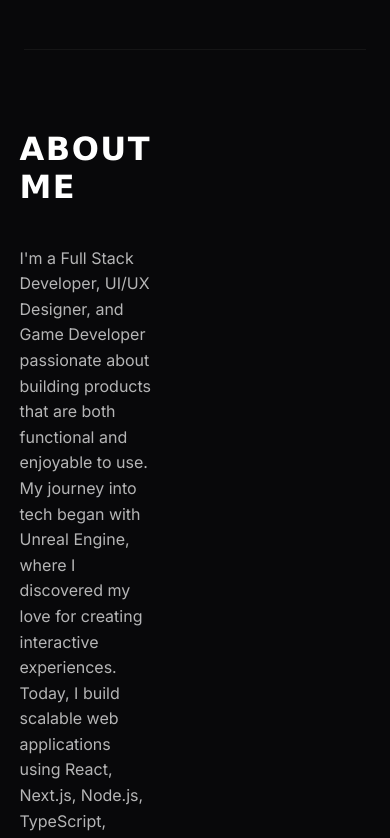
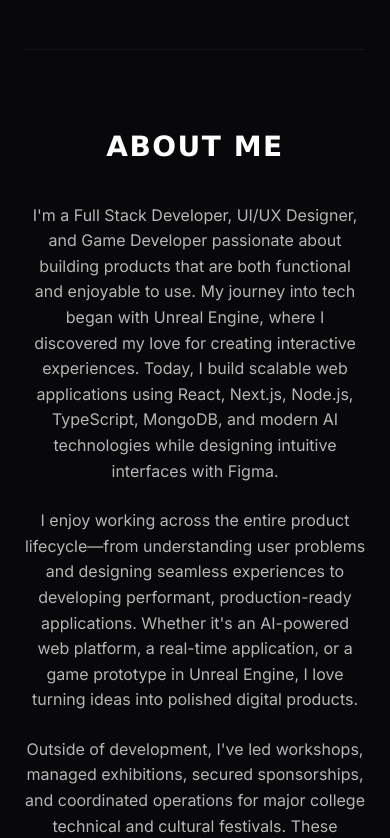
Before and after one commit to interterrestrial/Deepak-Portfolio, a Next.js app: page / in a window 390 px wide. Shown: the part 800-1638 px from the top of the page. Built offline with nearby package versions, Linux system fonts and the light colour scheme; a web font is replaced by a local one.

Commit message:
About section made responsive

```diff
--- a/src/components/About.module.css
+++ b/src/components/About.module.css
@@ -84,3 +84,30 @@
   transform: scale(1.1);
   opacity: 0.8;
 }
+
+@media (max-width: 1100px) {
+  .contentWrapper {
+    flex-direction: column;
+    text-align: center;
+    gap: 60px;
+  }
+
+  .textContent {
+    max-width: 100%;
+  }
+
+  .imageContainer {
+    width: 320px;
+    height: 320px;
+  }
+}
+
+@media (max-width: 480px) {
+  .imageContainer {
+    display: none;
+  }
+
+  .heading {
+    font-size: 28px;
+  }
+}
```
